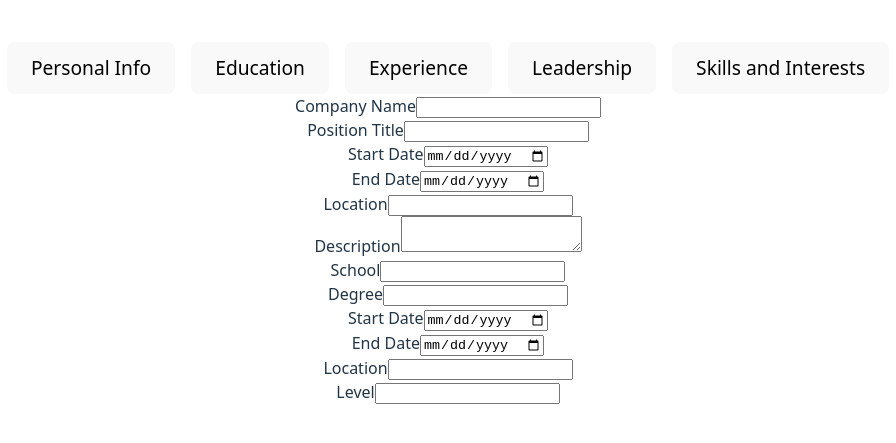
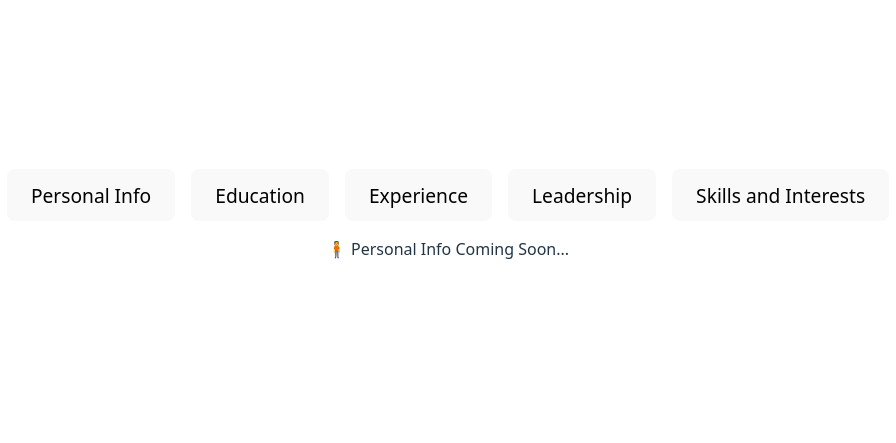
Before and after one commit to angelycontrerasr/CV-Maker, a React (Vite) app: page / in a window 1280 px wide. Shown: the part 177-620 px from the top of the page, without its empty margins (192-1088 px from the left). Built offline with nearby package versions, Linux system fonts and the light colour scheme.

Commit message:
added the changes on click on menu

```diff
--- a/src/App.jsx
+++ b/src/App.jsx
@@ -1,10 +1,17 @@
-import { useState } from 'react'
+import { useState } from 'react';
 
-import './App.css'
+import './App.css';
 import WorkInput from "./components/WorkInput.jsx";
 import OptionsMenu from "./components/optionMenu.jsx";
-import {EducationInput} from "./components/EducationInput.jsx";
+import { EducationInput } from "./components/EducationInput.jsx";
 
+const options = [
+    { id: 0, name: 'Personal Info' },
+    { id: 1, name: 'Education' },
+    { id: 2, name: 'Experience' },
+    { id: 3, name: 'Leadership' },
+    { id: 4, name: "Skills and Interests" }
+];
 
 export default function App() {
     const [userWork, setUserWork] = useState([
@@ -18,9 +25,10 @@ export default function App() {
             desc: ''
         }
     ]);
+
     const [userEducation, setUserEducation] = useState([
         {
-            id:1,
+            id: 1,
             schoolName: '',
             degree: '',
             startDate: '',
@@ -28,14 +36,46 @@ export default function App() {
             location: '',
             edulevel: '',
         }
-    ])
-    const [selectedId, setSelectedId] = useState(1); // Puedes conectar esto a tu OptionsMenu si quieres después
+    ]);
+
+    const [selectedId, setSelectedId] = useState(1);
+    const [selectedCategory, setSelectedCategory] = useState(options[0]); // 👈
 
     return (
         <div>
-            <OptionsMenu />
-            <WorkInput userWork={userWork} setUserWork={setUserWork} id={selectedId} />
-            <EducationInput userEducation={userEducation} setUserEducation={setUserEducation} id={selectedId} />
+            <OptionsMenu
+                options={options}
+                selectedOption={selectedCategory}
+                onSelect={setSelectedCategory}
+            />
+
+            {selectedCategory.name === 'Education' && (
+                <EducationInput
+                    userEducation={userEducation}
+                    setUserEducation={setUserEducation}
+                    id={selectedId}
+                />
+            )}
+
+            {selectedCategory.name === 'Experience' && (
+                <WorkInput
+                    userWork={userWork}
+                    setUserWork={setUserWork}
+                    id={selectedId}
+                />
+            )}
+
+            {selectedCategory.name === 'Personal Info' && (
+                <p className="text-center">🧍 Personal Info Coming Soon...</p>
+            )}
+
+            {selectedCategory.name === 'Leadership' && (
+                <p className="text-center">👑 Leadership Input Coming Soon...</p>
+            )}
+
+            {selectedCategory.name === 'Skills and Interests' && (
+                <p className="text-center">🎯 Skills and Interests Coming Soon...</p>
+            )}
         </div>
     );
 }
--- a/src/components/optionMenu.jsx
+++ b/src/components/optionMenu.jsx
@@ -1,23 +1,13 @@
-import {useState} from "react";
 import OptionList from "./ResumeInfoOptions.jsx";
 
-const options = [
-    {id: 0, name: 'Personal Info'},
-    {id: 1, name: 'Education'},
-    {id: 2, name: 'Experience'},
-    {id: 3, name: 'Leadership'},
-    {id: 4, name: "Skills and Interests"}];
-
-
-export default function OptionsMenu() {
-    const [category, setCategory] = useState(options[0]);
+export default function OptionsMenu({ options, selectedOption, onSelect }) {
     return (
-        <div >
+        <div className="options-menu">
             <OptionList
                 options={options}
-                selectedOption={category}
-                onSelect={ option => setCategory( option)}
+                selectedOption={selectedOption}
+                onSelect={onSelect}
             />
         </div>
-    )
+    );
 }
```
